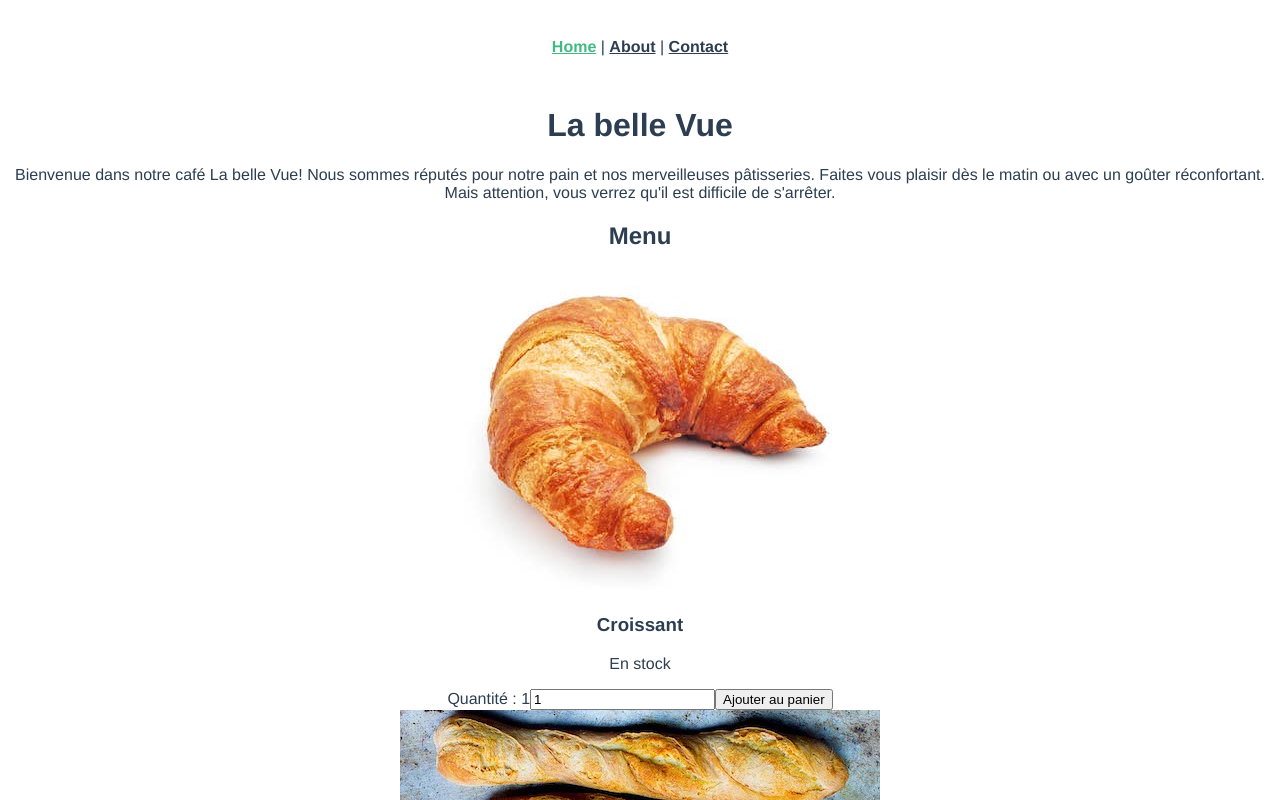
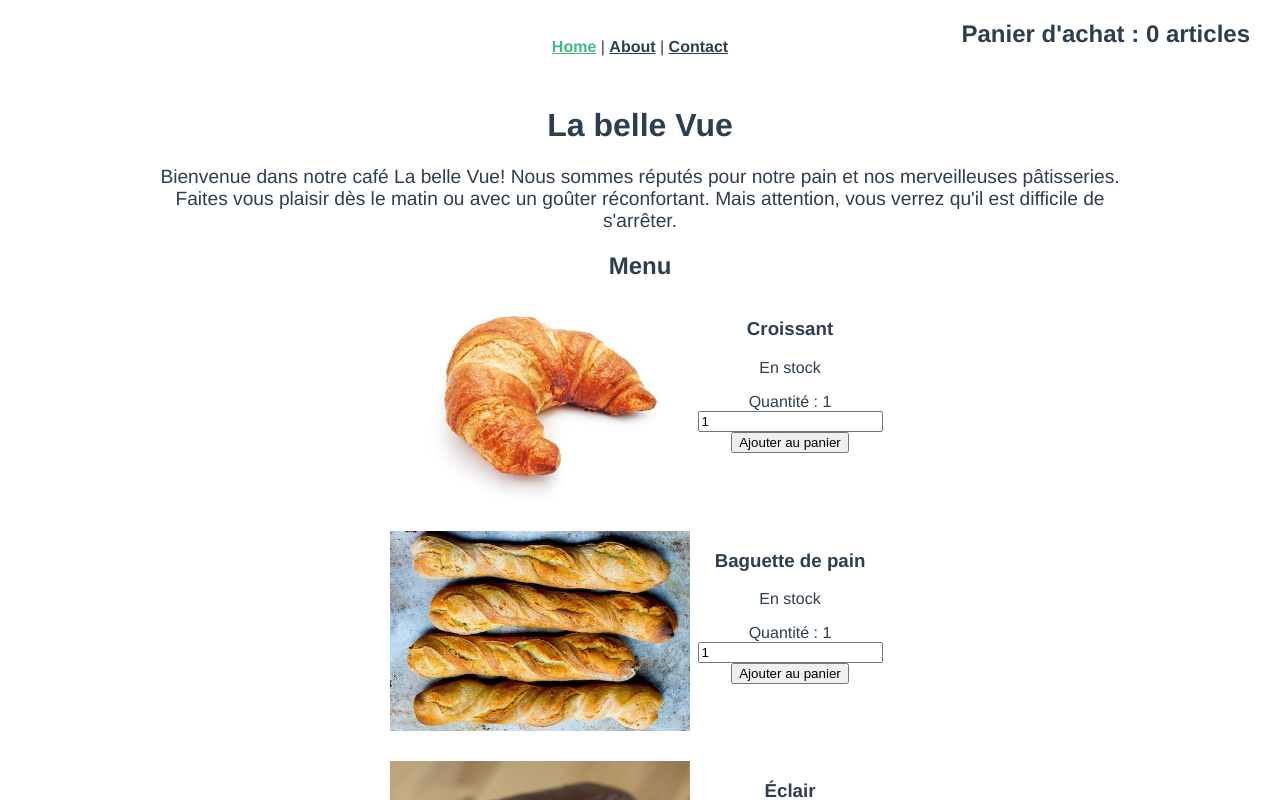
Before and after one commit to Jean-Noel-Esc/cafeAvecVue, a Vue app in the folder cafe-with-a-view/cli-version/: page / in a window 1280 px wide. Shown: the top 800 px of the page. Built offline with nearby package versions, Linux system fonts and the light colour scheme.

Commit message:
Add style in MenuItem and Home.vue

```diff
--- a/cafe-with-a-view/cli-version/src/components/MenuItem.vue
+++ b/cafe-with-a-view/cli-version/src/components/MenuItem.vue
@@ -45,4 +45,14 @@
 	</div>
 </template>
 
-<style></style>
+<style lang="scss">
+.menu-item {
+	display: flex;
+	width: 500px;
+	justify-content: space-between;
+	margin-bottom: 30px;
+	&__image {
+		max-width: 300px;
+	}
+}
+</style>
--- a/cafe-with-a-view/cli-version/src/views/Home.vue
+++ b/cafe-with-a-view/cli-version/src/views/Home.vue
@@ -86,3 +86,26 @@
 	}
 }
 </script>
+
+<style lang="scss">
+.description {
+	max-width: 960px;
+	font-size: 1.2rem;
+	margin: 0 auto;
+}
+.footer {
+	font-style: italic;
+	text-align: center;
+}
+.menu {
+	display: flex;
+	flex-direction: column;
+	justify-content: center;
+	align-items: center;
+}
+.shopping-cart {
+	position: absolute;
+	right: 30px;
+	top: 0;
+}
+</style>
```
